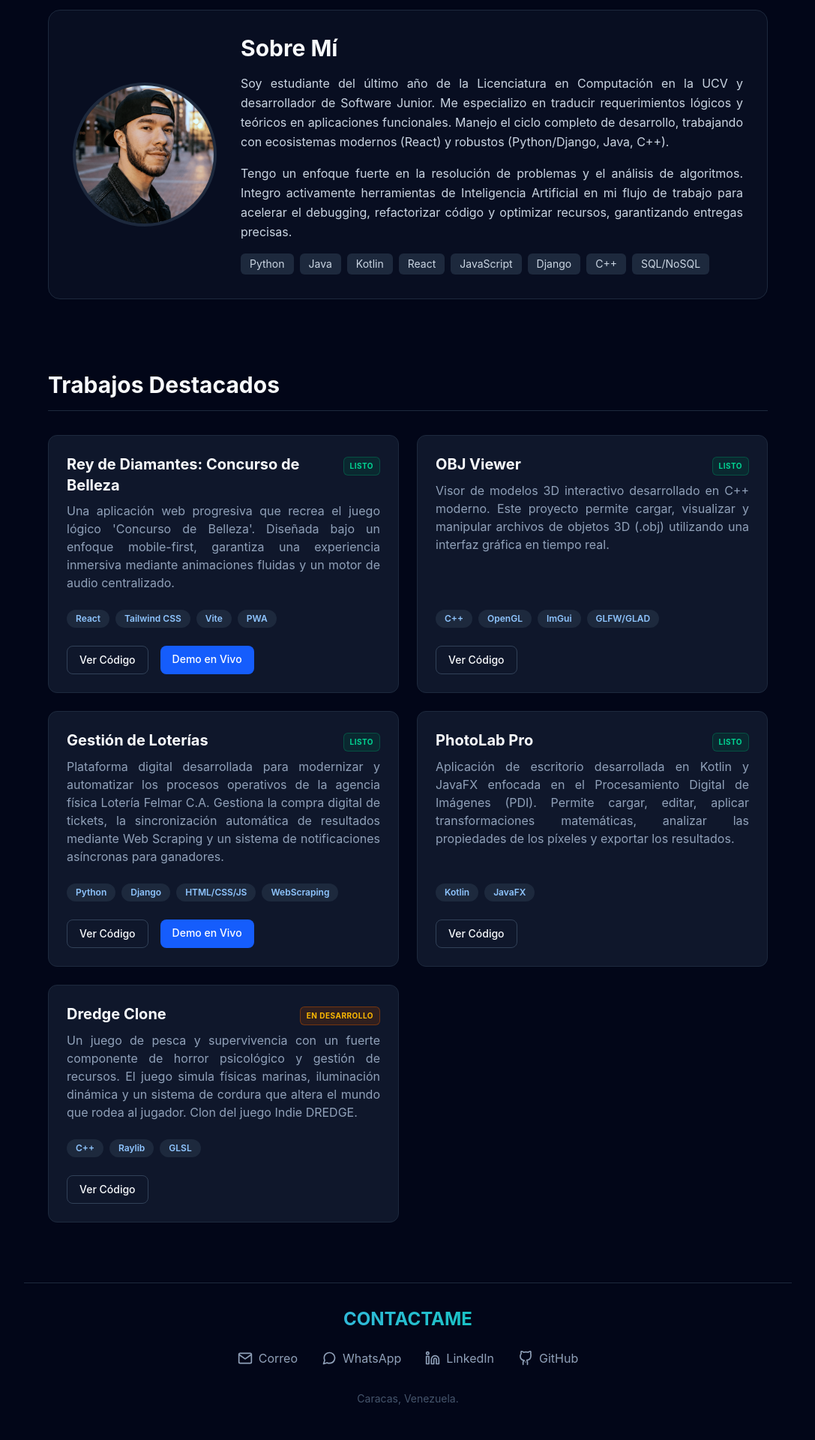
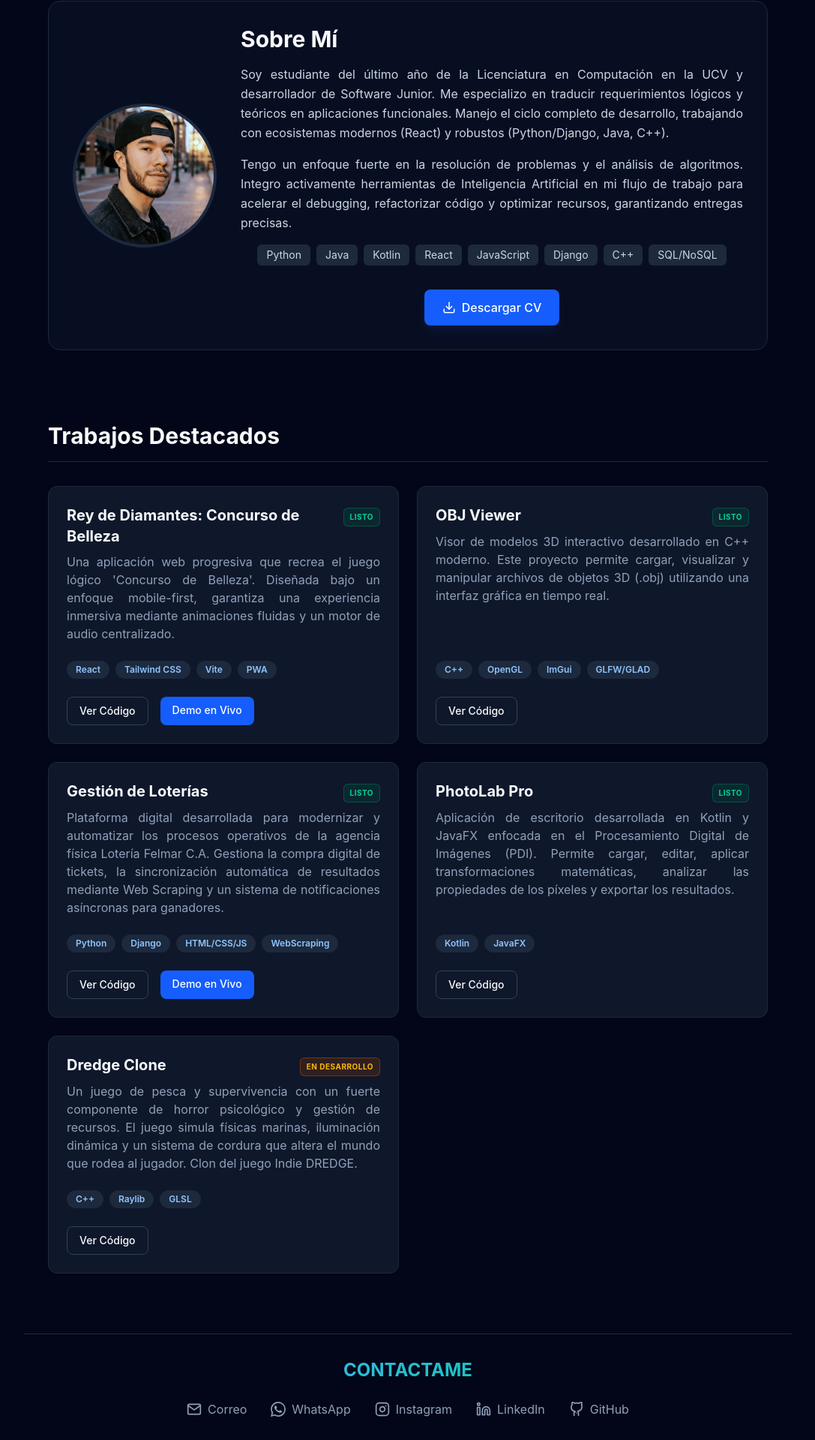
Before and after one commit to AleexCh08/mi-portafolio, a React (Vite) app: page / in a window 1280 px wide. Shown: the part 468-2388 px from the top of the page at 75% size, without its empty margins (96-1183 px from the left). Built offline with nearby package versions, Linux system fonts and the light colour scheme.

Commit message:
Ajustes + CV

```diff
--- a/src/components/About.jsx
+++ b/src/components/About.jsx
@@ -20,13 +20,28 @@
           <p className="text-slate-300 leading-relaxed mb-4 text-justify">
             Tengo un enfoque fuerte en la resolución de problemas y el análisis de algoritmos. Integro activamente herramientas de Inteligencia Artificial en mi flujo de trabajo para acelerar el debugging, refactorizar código y optimizar recursos, garantizando entregas precisas.
           </p>
-          <div className="flex flex-wrap gap-2 mt-4">
+          <div className="flex flex-wrap gap-2 mt-4 justify-center">
             {['Python', 'Java', 'Kotlin','React', 'JavaScript', 'Django', 'C++', 'SQL/NoSQL'].map((skill) => (
               <span key={skill} className="bg-slate-800 text-slate-300 text-sm px-3 py-1 rounded-md">
                 {skill}
               </span>
             ))}
           </div>
+          <div className="mt-8 flex justify-center">
+            <a
+              href="/cv-alexander-churio.pdf"
+              download="CV_Alexander_Churio.pdf"
+              className="inline-flex items-center gap-2 px-6 py-3 rounded-lg font-medium bg-blue-600 text-white hover:bg-blue-700 transition-colors shadow-lg shadow-blue-900/20"
+            >
+              <svg xmlns="http://www.w3.org/2000/svg" width="18" height="18" viewBox="0 0 24 24" fill="none" stroke="currentColor" strokeWidth="2" strokeLinecap="round" strokeLinejoin="round">
+                <path d="M21 15v4a2 2 0 0 1-2 2H5a2 2 0 0 1-2-2v-4"></path>
+                <polyline points="7 10 12 15 17 10"></polyline>
+                <line x1="12" y1="15" x2="12" y2="3"></line>
+              </svg>
+              Descargar CV
+            </a>
+          </div>
+
         </div>
       </motion.div>
     </section>
--- a/src/components/Footer.jsx
+++ b/src/components/Footer.jsx
@@ -21,10 +21,24 @@
           rel="noopener noreferrer"
           className="flex items-center gap-2 text-slate-400 hover:text-emerald-400 transition-colors"
         >
-          <svg xmlns="http://www.w3.org/2000/svg" width="20" height="20" viewBox="0 0 24 24" fill="none" stroke="currentColor" strokeWidth="2" strokeLinecap="round" strokeLinejoin="round">
-            <path d="M21 11.5a8.38 8.38 0 0 1-.9 3.8 8.5 8.5 0 0 1-7.6 4.7 8.38 8.38 0 0 1-3.8-.9L3 21l1.9-5.7a8.38 8.38 0 0 1-.9-3.8 8.5 8.5 0 0 1 4.7-7.6 8.38 8.38 0 0 1 3.8-.9h.5a8.48 8.48 0 0 1 8 8v.5z"></path>
+          <svg xmlns="http://www.w3.org/2000/svg" width="20" height="20" viewBox="0 0 24 24" fill="currentColor">
+            <path d="M17.472 14.382c-.297-.149-1.758-.867-2.03-.967-.273-.099-.471-.148-.67.15-.197.297-.767.966-.94 1.164-.173.199-.347.223-.644.075-.297-.15-1.255-.463-2.39-1.475-.883-.788-1.48-1.761-1.653-2.059-.173-.297-.018-.458.13-.606.134-.133.298-.347.446-.52.149-.174.198-.298.298-.497.099-.198.05-.371-.025-.52-.075-.149-.669-1.612-.916-2.207-.242-.579-.487-.5-.669-.51h-.57c-.198 0-.52.074-.792.372-.272.297-1.04 1.016-1.04 2.479 0 1.462 1.065 2.875 1.213 3.074.149.198 2.096 3.2 5.077 4.487.709.306 1.262.489 1.694.625.712.227 1.36.195 1.871.118.571-.085 1.758-.719 2.006-1.413.248-.694.248-1.289.173-1.413-.074-.124-.272-.198-.57-.347m-5.421 7.403h-.004a9.87 9.87 0 0 1-5.031-1.378l-.361-.214-3.741.982.998-3.648-.235-.374a9.86 9.86 0 0 1-1.51-5.26c.001-5.45 4.436-9.884 9.888-9.884 2.64 0 5.122 1.03 6.988 2.898a9.825 9.825 0 0 1 2.893 6.994c-.003 5.45-4.437 9.884-9.885 9.884m8.413-18.297A11.815 11.815 0 0 0 12.05 0C5.495 0 .16 5.335.157 11.892c0 2.096.547 4.142 1.588 5.945L.057 24l6.305-1.654a11.882 11.882 0 0 0 5.683 1.448h.005c6.554 0 11.89-5.335 11.893-11.893a11.821 11.821 0 0 0-3.48-8.413Z"/>
           </svg>
           <span className="hidden sm:inline">WhatsApp</span>
+        </a>
+
+        <a
+          href="https://instagram.com/aleexch0"
+          target="_blank"
+          rel="noopener noreferrer"
+          className="flex items-center gap-2 text-slate-400 hover:text-pink-500 transition-colors"
+        >
+          <svg xmlns="http://www.w3.org/2000/svg" width="20" height="20" viewBox="0 0 24 24" fill="none" stroke="currentColor" strokeWidth="2" strokeLinecap="round" strokeLinejoin="round">
+            <rect x="2" y="2" width="20" height="20" rx="5" ry="5"></rect>
+            <path d="M16 11.37A4 4 0 1 1 12.63 8 4 4 0 0 1 16 11.37z"></path>
+            <line x1="17.5" y1="6.5" x2="17.51" y2="6.5"></line>
+          </svg>
+          <span className="hidden sm:inline">Instagram</span>
         </a>
 
         <a
--- a/src/components/Header.jsx
+++ b/src/components/Header.jsx
@@ -2,7 +2,7 @@
   return (
     <header className="p-8 border-b border-slate-800 flex justify-between items-center max-w-5xl mx-auto">
       <a href="#">
-        <h1 className="text-4xl font-bold tracking-tight">Mi Portafolio</h1>
+        <h1 className="text-xl font-bold tracking-tight">Mi Portafolio</h1>
       </a>
 
       <nav className="space-x-6 text-sm font-medium text-slate-400">
--- a/src/components/Hero.jsx
+++ b/src/components/Hero.jsx
@@ -12,12 +12,13 @@
             Alexander Churio
         </h2>
         <h3 className="text-2xl font-bold mb-6 text-transparent bg-clip-text bg-linear-to-r from-blue-400 to-emerald-400">
-            Desarrollador de Software Junior
+            Desarrollador de Software
         </h3>
-        <p className="text-lg text-slate-400 max-w-2xl mx-auto leading-relaxed">
+        <p className="text-lg text-slate-400 max-w-2xl mx-auto leading-relaxed mb-8">
             Construyendo soluciones eficientes desde el análisis algorítmico hasta el despliegue web.
             Enfocado en el código limpio, la lógica sólida y la integración de IA para optimizar procesos.
         </p>
+
     </div>
     </motion.div>
   );
```
Also changed, not shown: 1 other file (tests, documents, lock files or other folders).
